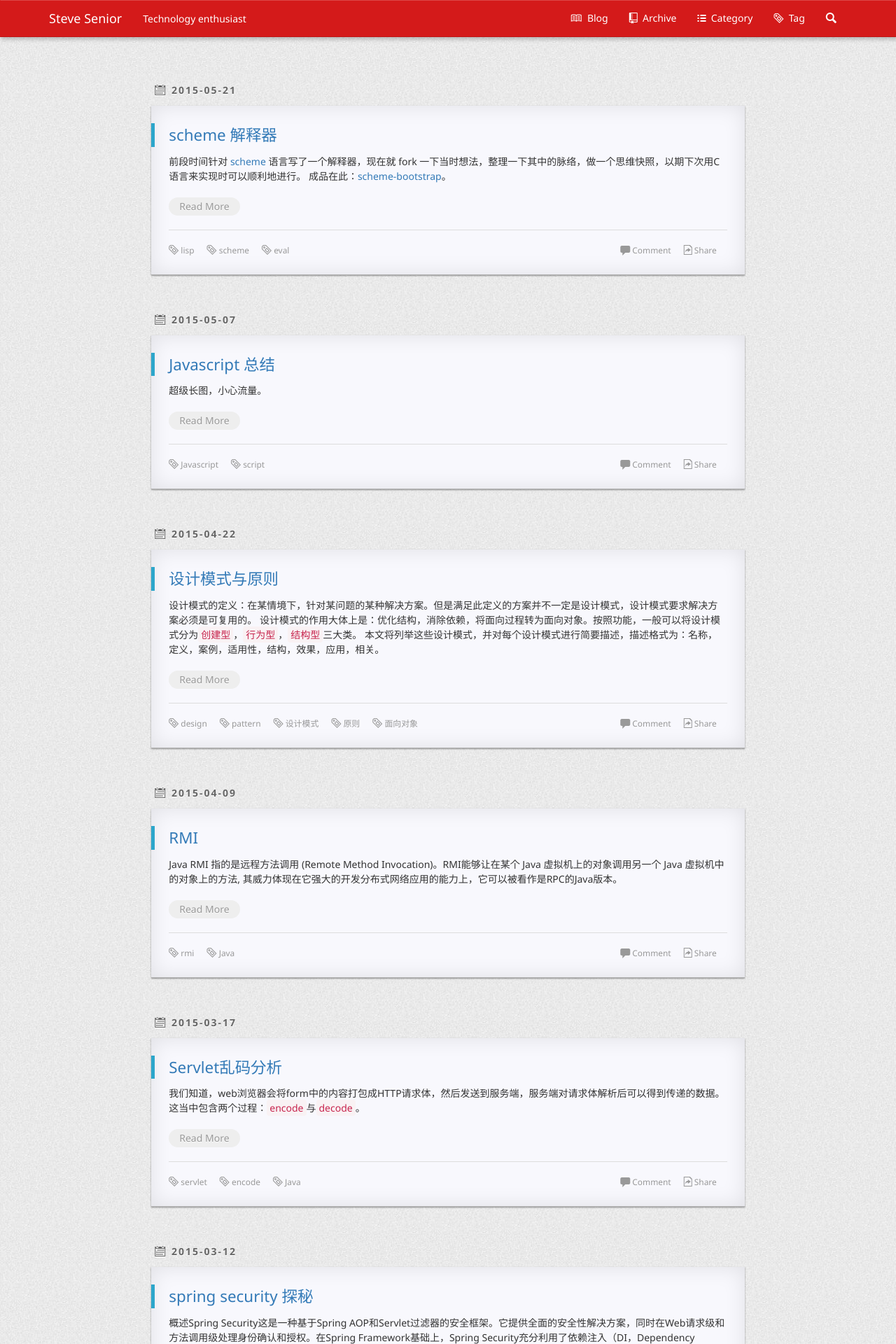
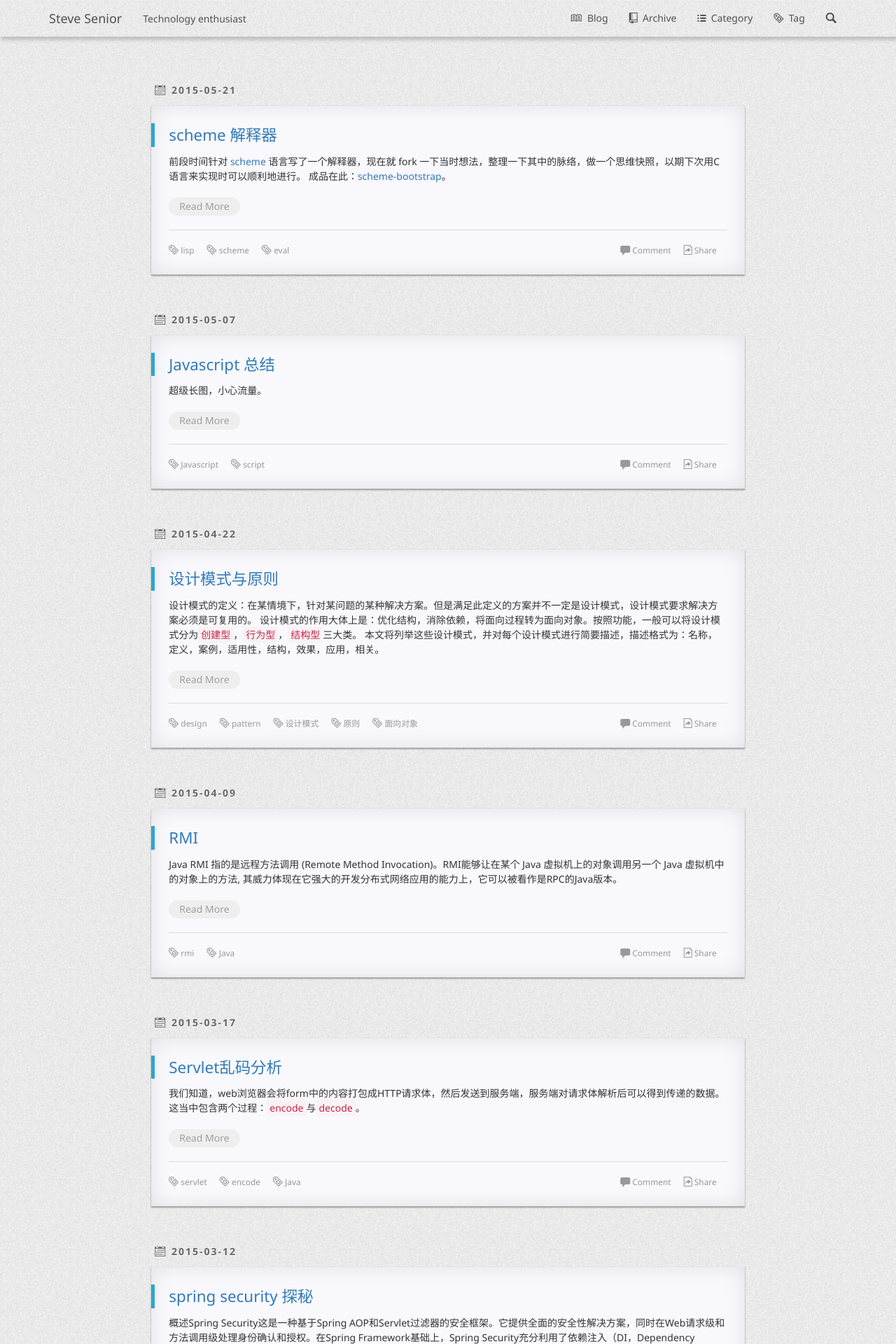
Before and after one commit to ssenior45/ssenior45.github.io, a Jekyll site: the page built from index.html, in a window 1280 px wide. Shown: the top 1920 px of the page at 70% size. Built offline with Jekyll 4.4.1, drawn with Linux system fonts in a browser that asks for light colours; nearby versions of some CDN libraries; Markdown is read by kramdown in place of the engine named in the settings; the list of posts is cut into pages by our own code; comment, search, counter and statistics services are not loaded.

Commit message:
Updated style.css

```diff
--- a/static/css/style.css
+++ b/static/css/style.css
@@ -4,10 +4,10 @@ published: true
 ---
 
 
+
 @import url(https://fonts.googleapis.com/css?family=Noto+Sans:400,400italic,700italic,700);
 
 .navbar-tiffany{
-    background-color: #D41A1A;
     border-top: 1px solid rgba(255,255,255,0.2);
     border-bottom: 1px solid rgba(0,0,0,0.1);
     box-shadow: 2px 4px 5px rgba(3,3,3,0.2);
@@ -31,7 +31,7 @@ published: true
 .navbar-tiffany .navbar-brand,
 .navbar-tiffany .navbar-text,
 .navbar-tiffany .nav>li>a{
-    color: #fff;
+    color: #515151;
 }
 
 
```
